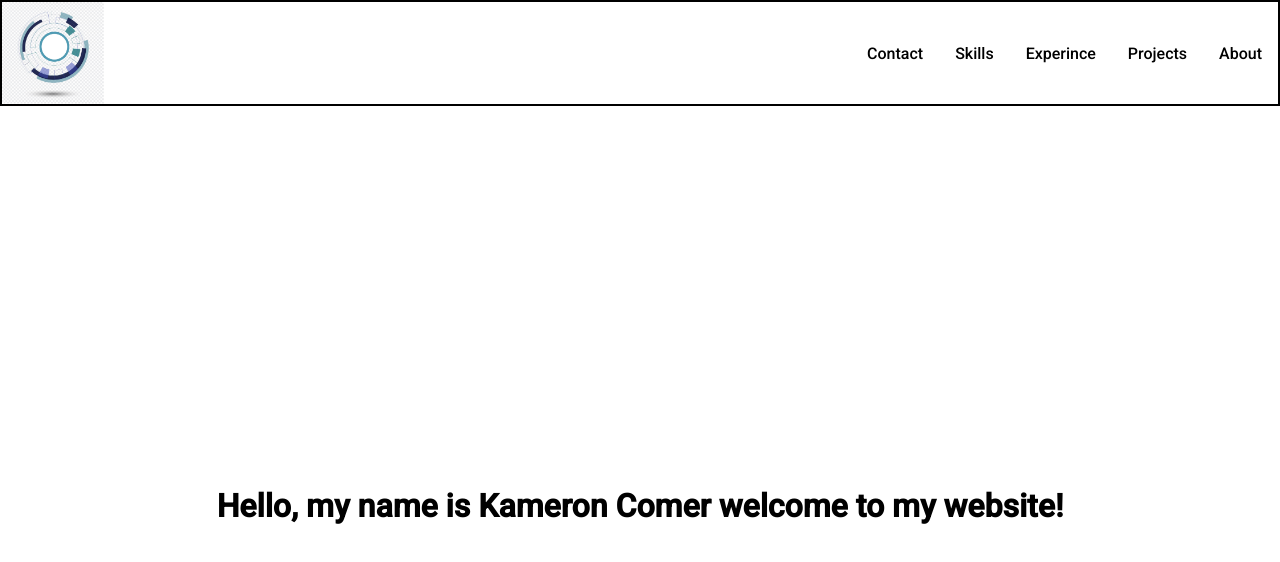
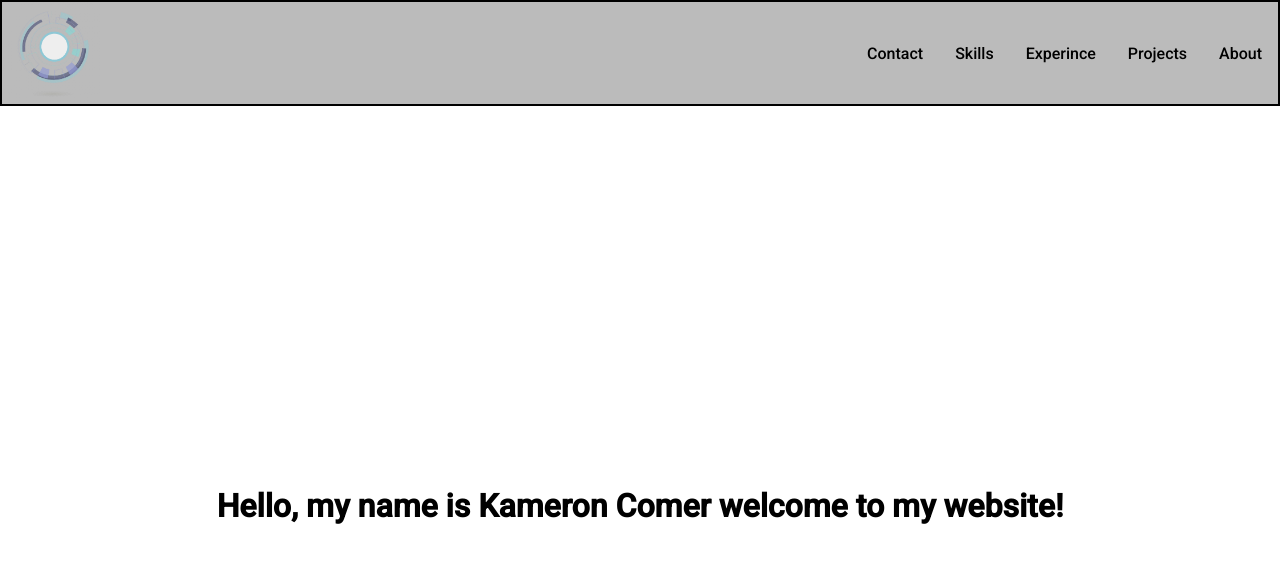
Before and after one commit to syntaxDuck/Portfolio-Website, a plain HTML site: page index.html in a window 1280 px wide. Drawn offline with Linux system fonts and the light colour scheme; a web font is replaced by a local one.

Commit message:
Added placeholder logo in navigation bar, also chagned how the hover effect works on the navigation items

```diff
--- a/index.html
+++ b/index.html
@@ -29,7 +29,7 @@
         <li><a link="#">Skills</a></li>
         <li><a link="#">Contact</a></li>
       </ul>
-      <img src="./images/logo.jpg" alt="logo" class="logo">
+      <img src="./images/logo.png" alt="logo" class="logo">
     </nav>
 
 
--- a/style.css
+++ b/style.css
@@ -1,3 +1,7 @@
+:root{
+  --backgroundColor: #bbbbbb;
+}
+
 *{
   margin: 0;
   padding: 0;
@@ -17,12 +21,12 @@ p {
 body, html {
     width: 100vw;
     height: 100vh;
-    background: black;
+    background: var(--backgroundColor);
     overflow: hidden;
 }
 
 .navigationBar {
-  background-color: white;
+  background-color: var(--backgroundColor);
   border: 2px solid black;
 
   display: flex;
@@ -38,6 +42,7 @@ body, html {
   width: 8%;
   height: 8%;
   margin-right: auto;
+  opacity:0.75;
 }
 
 .navLinks {
@@ -47,19 +52,12 @@ body, html {
 
   display: flex;
   flex-direction: row-reverse;
-  align-items: stretch;
+  align-items: center;
 }
 
 .navLinks li{
   margin-left: 1em;
   margin-right: 1em;
-
-  display: flex;
-  align-items: stretch;
-}
-
-a {
-  margin: auto;
 }
 
 .navLinks li:hover {
```
Also changed, not shown: images/logo.png (added), 1 other file.
